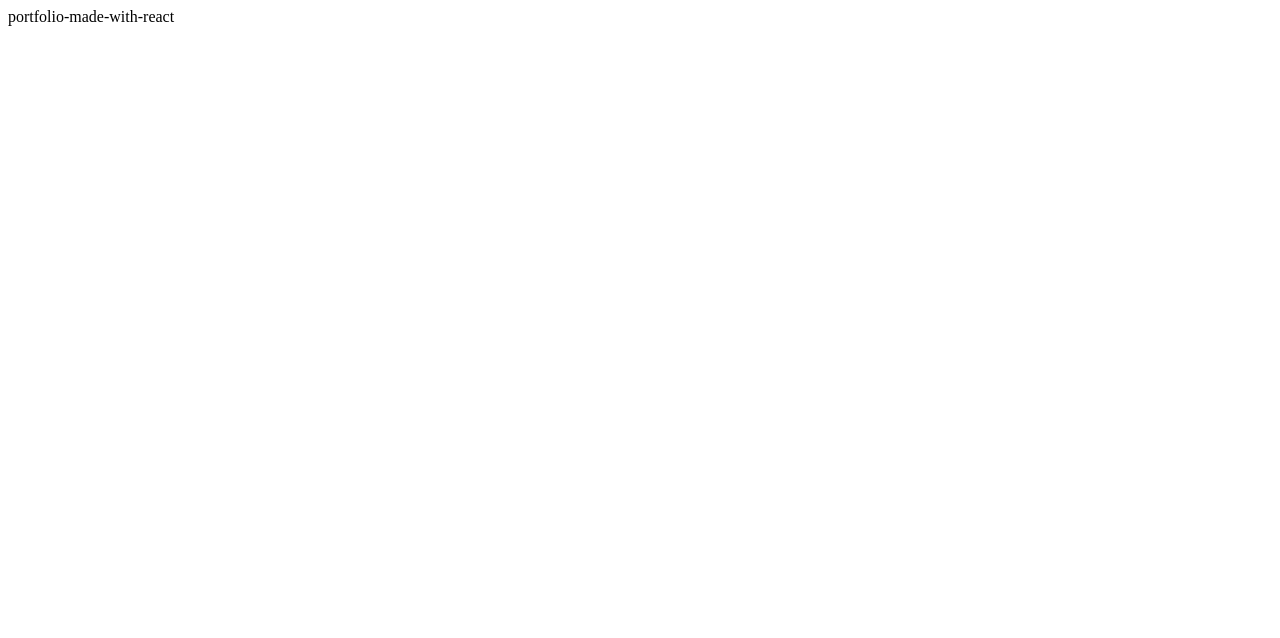
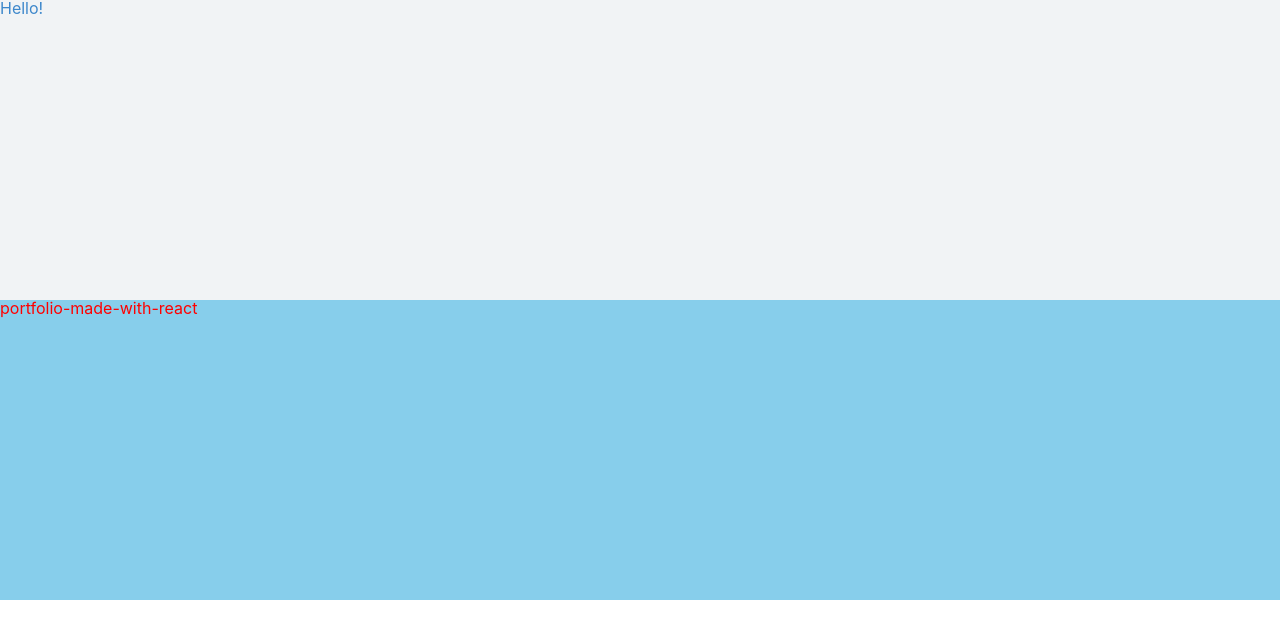
Before and after one commit to wkdaudwn11/portfolio-made-with-react, a React app: page / in a window 1280 px wide. Shown: the top 638 px of the page. Built offline with nearby package versions, Linux system fonts and the light colour scheme.

Commit message:
feat: styled-components 세팅

```diff
--- /dev/null
+++ b/src/App.styles.ts
@@ -0,0 +1,17 @@
+import styled from 'styled-components';
+
+export const Wrap = styled.div`
+	width: 100%;
+	height: 300px;
+	background-color: ${({ theme }) => theme.color.grey_2};
+	color: ${({ theme }) => theme.color.blue};
+	margin: 0 auto;
+`;
+
+export const Container = styled.div<{ bgColor: string; color?: string }>`
+	width: 100%;
+	height: 300px;
+	margin: 0 auto;
+	background-color: ${({ bgColor }) => bgColor};
+	color: ${({ color }) => color || 'red'};
+`;
--- a/src/App.tsx
+++ b/src/App.tsx
@@ -1,7 +1,15 @@
 import React from 'react';
+import { ThemeProvider } from 'styled-components';
+import { theme } from './styles/theme';
+import { Wrap, Container } from './App.styles';
 
 const App = (): JSX.Element => {
-	return <div>portfolio-made-with-react</div>;
+	return (
+		<ThemeProvider theme={theme}>
+			<Wrap>Hello!</Wrap>
+			<Container bgColor="skyblue">portfolio-made-with-react</Container>
+		</ThemeProvider>
+	);
 };
 
 export default App;
--- a/src/index.tsx
+++ b/src/index.tsx
@@ -1,9 +1,11 @@
 import React from 'react';
 import ReactDOM from 'react-dom';
 import App from './App';
+import GlobalStyle from './styles/global-style';
 
 ReactDOM.render(
 	<React.StrictMode>
+		<GlobalStyle />
 		<App />
 	</React.StrictMode>,
 	document.getElementById('root'),
--- /dev/null
+++ b/src/styles/global-style.ts
@@ -0,0 +1,34 @@
+// Global Styles 작성하는 파일
+import { createGlobalStyle } from 'styled-components';
+import { reset } from 'styled-reset';
+
+const GlobalStyle = createGlobalStyle`
+  ${reset}
+
+  html,
+  body,
+  #root {
+    margin: 0;
+    padding: 0;
+    font-family: ibm-plex-sans, -apple-system, BlinkMacSystemFont, "Segoe UI", "Helvetica Neue", Arial, sans-serif, "Apple Color Emoji", "Segoe UI Emoji", "Segoe UI Symbol";
+    -webkit-font-smoothing: antialiased;
+    -moz-osx-font-smoothing: grayscale;
+    height: 100%;
+  }
+
+  * {
+    box-sizing: border-box;
+  }
+
+  input, button, textarea {
+    font-family: inherit;
+  }
+
+  button, input[type=button] {
+    outline: none;
+    cursor: pointer;
+  }
+
+`;
+
+export default GlobalStyle;
--- /dev/null
+++ b/src/styles/theme.ts
@@ -0,0 +1,37 @@
+/* eslint-disable camelcase */
+// 스타일-테마 모음 파일
+import { DefaultTheme } from 'styled-components';
+
+const grey_1: string = '#f8f9fa';
+const grey_2: string = '#f1f3f5';
+const grey_3: string = '#e9ecef';
+const grey_4: string = '#dee2e6';
+const grey_5: string = '#ced4da';
+const grey_6: string = '#adb5bd';
+const grey_7: string = '#868e96';
+const grey_8: string = '#495057';
+const grey_9: string = '#343a40';
+const grey_10: string = '#212529';
+
+const theme: DefaultTheme = {
+	color: {
+		grey_1,
+		grey_2,
+		grey_3,
+		grey_4,
+		grey_5,
+		grey_6,
+		grey_7,
+		grey_8,
+		grey_9,
+		grey_10,
+		blue: '#3d87cb',
+		red: '#df4661',
+	},
+	fontWeight: {
+		normal: 500,
+		bold: 800,
+	},
+};
+
+export { theme };
```
Also changed, not shown: package.json (+7 -4 lines), src/styles/styled.d.ts (added, +25 -0 lines), 2 other files (tests, documents, lock files or other folders).
